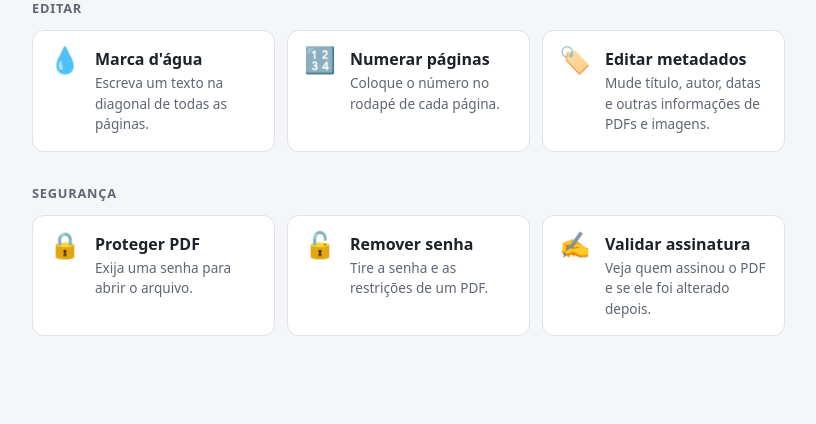
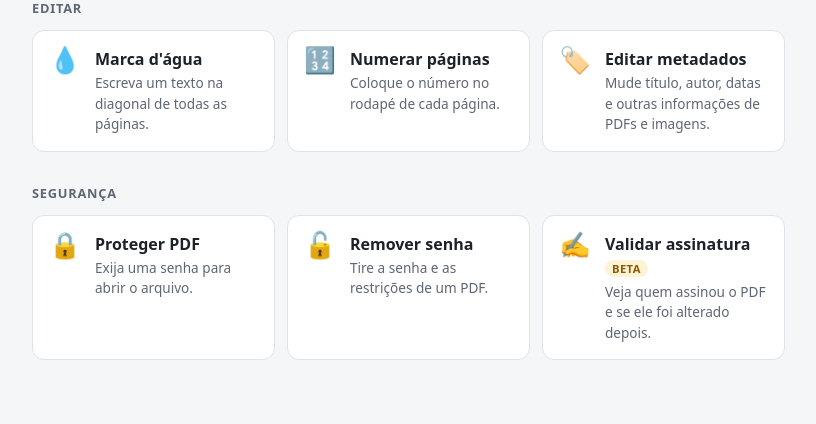
Before and after one commit to GianBala/EuAmoPDF, a Flask app: page / in a window 1280 px wide. Shown: the part 1103-1527 px from the top of the page, without its empty margins (104-920 px from the left). Before the commit the page ends 1439 px from the top, so only its background shows below. Run offline with Flask 3, Linux system fonts and the light colour scheme; some libraries are stand-ins or nearby versions.

Commit message:
feat: marca a validação de assinatura como beta

```diff
--- a/static/estilo.css
+++ b/static/estilo.css
@@ -119,6 +119,17 @@ h2 {
 .tool-icon { font-size: 1.6rem; line-height: 1; }
 .tool-text { display: flex; flex-direction: column; gap: 2px; }
 .tool-text small { color: var(--muted); font-size: 0.85rem; }
+.beta {
+    padding: 1px 7px;
+    border-radius: 999px;
+    background: var(--warn-soft);
+    color: var(--warn);
+    font-size: 0.7rem;
+    font-weight: 600;
+    letter-spacing: 0.04em;
+    text-transform: uppercase;
+    vertical-align: middle;
+}
 
 dialog {
     width: min(560px, calc(100vw - 32px));
--- a/templates/index.html
+++ b/templates/index.html
@@ -8,12 +8,12 @@
     <link rel="stylesheet" href="{{ url_for('static', filename='estilo.css') }}">
 </head>
 <body>
-{% macro tool(action, icon, title, desc, fields='', hint='') %}
+{% macro tool(action, icon, title, desc, fields='', hint='', beta=false) %}
     <button type="button" class="tool" data-action="{{ action }}" data-title="{{ title }}"
             data-accept="{{ tools[action].accept }}" data-fields="{{ fields }}" data-hint="{{ hint }}"
             {%- if tools[action].multiple %} data-multiple{% endif %}>
         <span class="tool-icon" aria-hidden="true">{{ icon }}</span>
-        <span class="tool-text"><strong>{{ title }}</strong><small>{{ desc }}</small></span>
+        <span class="tool-text"><strong>{{ title }}{% if beta %} <span class="beta" title="Em teste: o resultado pode não coincidir com o do validador oficial do ITI.">Beta</span>{% endif %}</strong><small>{{ desc }}</small></span>
     </button>
 {% endmacro %}
 
@@ -101,7 +101,7 @@
             {{ tool('unlock-pdf', '🔓', 'Remover senha', 'Tire a senha e as restrições de um PDF.', 'password',
                     'Se o PDF abre sem senha e só bloqueia impressão ou cópia, deixe a senha em branco.') }}
             {{ tool('verify-signature', '✍️', 'Validar assinatura', 'Veja quem assinou o PDF e se ele foi alterado depois.',
-                    'signatures revocation', 'Vale para a assinatura digital do gov.br.') }}
+                    'signatures revocation', 'Vale para a assinatura digital do gov.br.', beta=true) }}
         </div>
     </section>
 </main>
```
